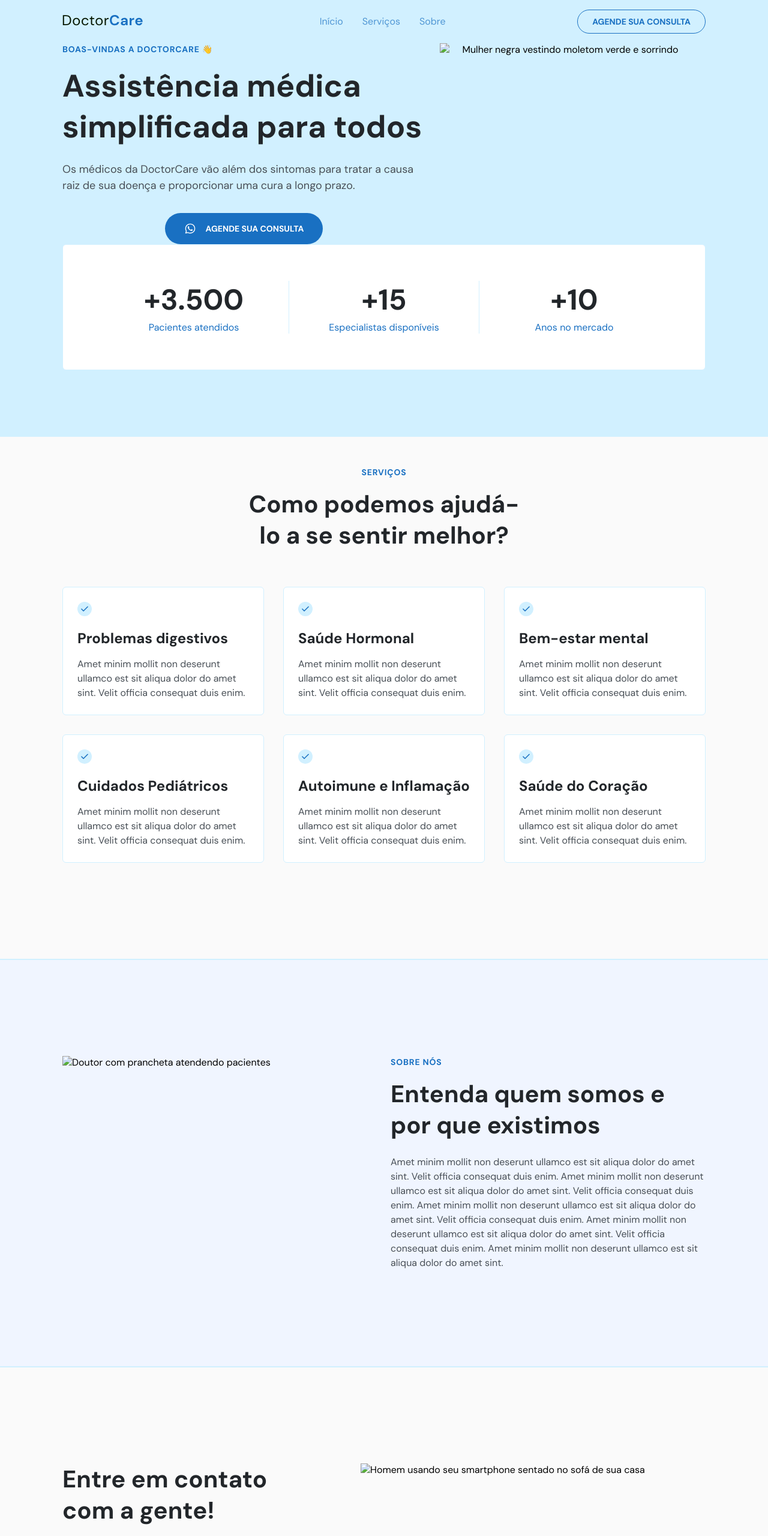
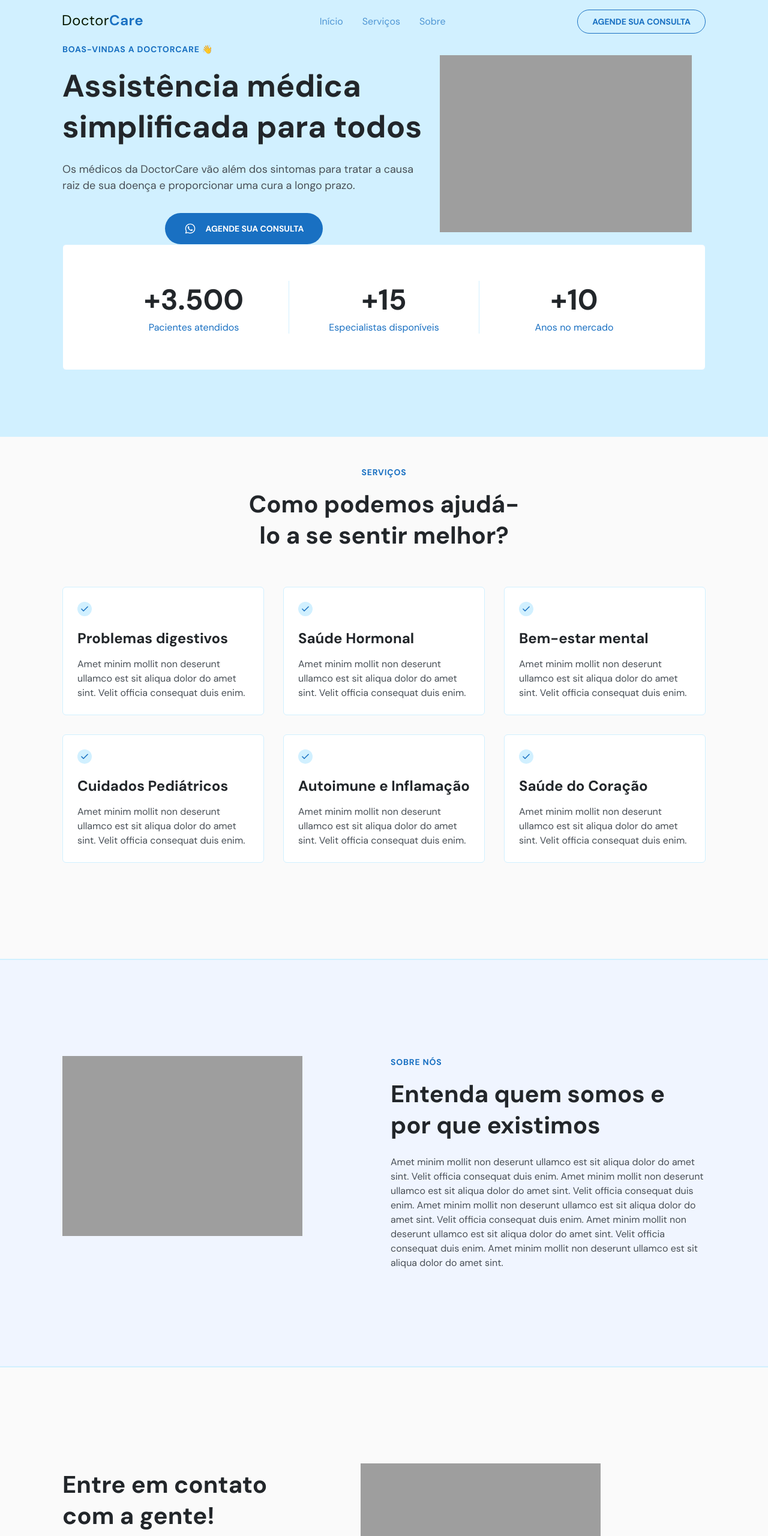
Before and after one commit to gacalistro/nlwReturn, a plain HTML site: page index.html in a window 1280 px wide. Shown: the top 2560 px of the page at 60% size. Drawn offline with nearby package versions, Linux system fonts and the light colour scheme; the site is published under a folder, as on GitHub Pages, so addresses that start at the root find nothing.

Commit message:
fixing src and adjusting scrollReveal

```diff
--- a/index.html
+++ b/index.html
@@ -269,7 +269,7 @@
 
         <div class="col-b">
           <img
-            src="/assets/picture.svg"
+            src="assets/picture.svg"
             alt="Mulher negra vestindo moletom verde e sorrindo"
           />
         </div>
@@ -475,7 +475,7 @@
 
         <div class="col-b">
           <img
-            src="/assets/happy-doctor-holding-a-clipboard-with-patients.png"
+            src="assets/happy-doctor-holding-a-clipboard-with-patients.png"
             alt="Doutor com prancheta atendendo pacientes"
           />
         </div>
@@ -568,7 +568,7 @@
 
         <div class="col-b">
           <img
-            src="/assets/man-using-modern-smartphone-device-while-on-couch-at-home.png"
+            src="assets/man-using-modern-smartphone-device-while-on-couch-at-home.png"
             alt="Homem usando seu smartphone sentado no sofá de sua casa"
           />
         </div>
--- a/main.js
+++ b/main.js
@@ -57,7 +57,8 @@ function activateMenuAtCurrentSection(section) {
 
 ScrollReveal({
   origin: "top",
-  distance: "0",
+  distance: "30px",
+  duration: 700,
 }).reveal(`#home,
     #home img,
     #home .numbers,
```
